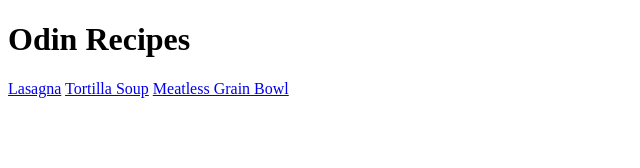
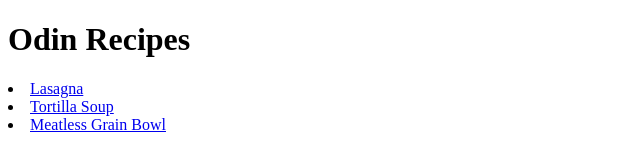
Before and after one commit to vedanshk/odin-recipes, a plain HTML site: page index.html in a window 1280 px wide. Shown: the whole page, without its empty margins (0-640 px from the left). Drawn offline with Linux system fonts and the light colour scheme.

Commit message:
Added unordered list

```diff
--- a/index.html
+++ b/index.html
@@ -1,14 +1,21 @@
 <!DOCTYPE html>
 <html lang="en">
+
 <head>
     <meta charset="UTF-8">
     <meta name="viewport" content="width=device-width, initial-scale=1.0">
     <title>Odin Recipes</title>
 </head>
+
 <body>
     <h1>Odin Recipes</h1>
-    <a href="recipes/lasagna.html">Lasagna</a>
-    <a href="recipes/tortilla_soup.html">Tortilla Soup</a>
-    <a href="recipes/grain_bowl.html">Meatless Grain Bowl</a>
+    <ul>
+
+    </ul>
+    <li><a href="recipes/lasagna.html">Lasagna</a></li>
+    <li><a href="recipes/tortilla_soup.html">Tortilla Soup</a></li>
+    <li><a href="recipes/grain_bowl.html">Meatless Grain Bowl</a></li>
+
 </body>
+
 </html>
```
